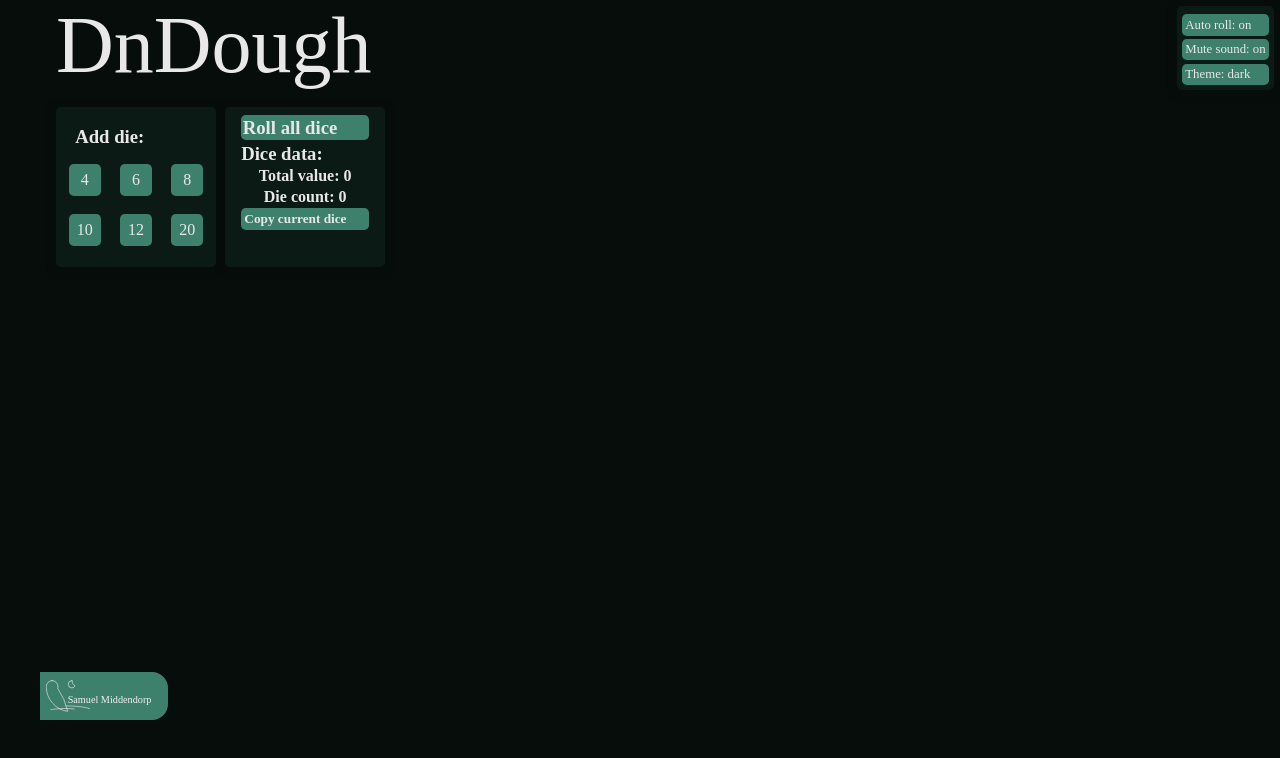
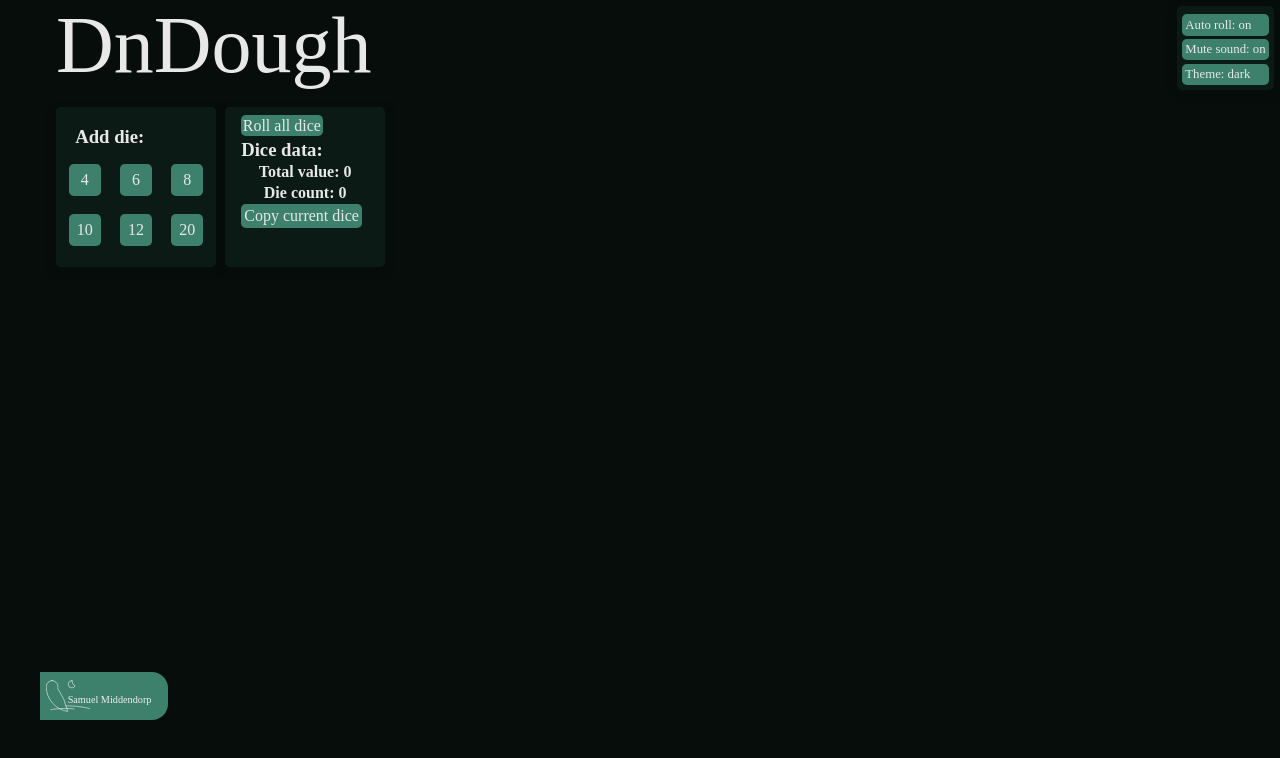
Before and after one commit to SamuelMiddendorp/DnDough, a SvelteKit app: page / in a window 1280 px wide. Shown: the top 758 px of the page. Built offline with nearby package versions, Linux system fonts and the light colour scheme; a web font is replaced by a local one.

Commit message:
Use buttons instead of p tags or h5's

```diff
--- a/src/routes/+page.svelte
+++ b/src/routes/+page.svelte
@@ -105,31 +105,31 @@
                 <h3>Add die:</h3>
                 <div class="die-add">
                     {#each dieTypes as dieType}
-                        <span
+                        <button
                             class="non-selectable"
-                            on:click={() => addDie(dieType)}>{dieType}</span
+                            on:click={() => addDie(dieType)}>{dieType}</button
                         >
                     {/each}
                 </div>
             </div>
             <div class="dice-info shadow">
-                <h3
+                <button
                     class="non-selectable"
                     style="margin-bottom: 0.2rem;background-color: var(--statement-color); padding: 0.1rem; border-radius: 0.3rem; cursor: pointer"
                     on:click={() => rollAll()}
                 >
                     Roll all dice
-                </h3>
+            </button>
                 <h3>Dice data:</h3>
                 <h4>Total value: {totalValue}</h4>
                 <h4>Die count: {dice.length}</h4>
-                <h5 class="non-selectable" on:click={() => copyToClipboard()}>Copy current dice</h5>
+                <button class="non-selectable" on:click={() => copyToClipboard()}>Copy current dice</button>
             </div>
             {#each dice as die (die.id)}
                 <Die bind:die removeDie={(die) => removeDie(die)} />
             {/each}
         </div>
-    <footer><a href="https://samuelmiddendorp.com"><img src="/icons/owl_optimized.svg"/></a></footer>
+    <footer><a href="https://samuelmiddendorp.com"><img src="/icons/owl_optimized.svg" alt="owl-logo"/></a></footer>
     </main>
 </body>
 
@@ -156,6 +156,9 @@
     }
     :global(button){
         all: unset;
+    }
+    :global(button:focus){
+        border: 2px solid #333;
     }
     :global(.shadow) {
         box-shadow: 0 3px 10px var(--background-color);
@@ -232,7 +235,7 @@
         padding: 0.1rem;
         border-radius: 0.3rem;
     }
-    .dice-info h5{
+    .dice-info button{
         background-color: var(--statement-color);
         cursor: pointer;
         padding: 0.2rem;
@@ -260,7 +263,7 @@
         justify-items: center;
         grid-template-columns: 1fr 1fr 1fr;
     }
-    .die-add span {
+    .die-add button {
         color: var(--text-color);
         cursor: pointer;
         display: grid;
```
